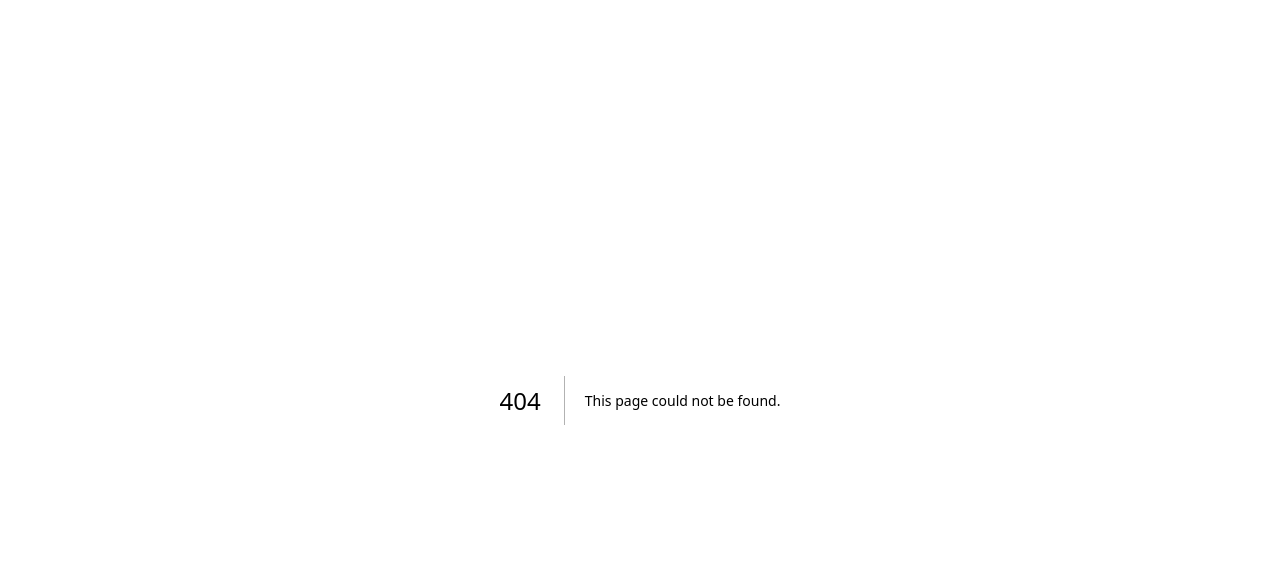
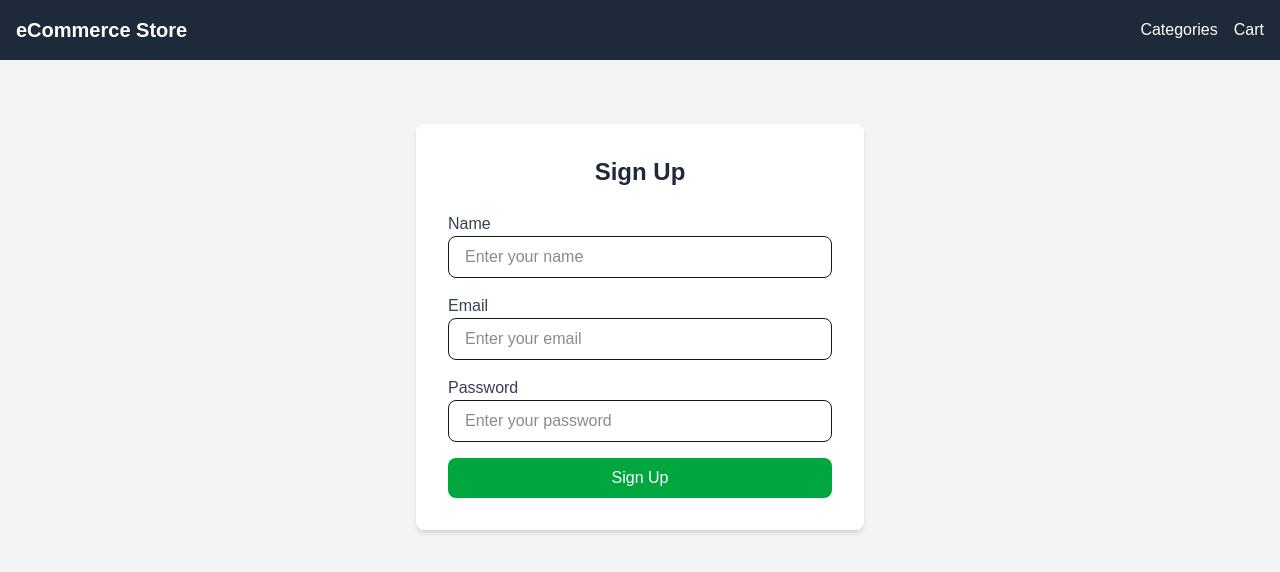
Before and after one commit to Camrahd/ecommerce-frontend, a Next.js app: page /signup in a window 1280 px wide. Before the commit this address had no page. Shown: the top 572 px of the page. Built offline with nearby package versions, Linux system fonts and the light colour scheme.

Commit message:
basic login and Signup page created

```diff
--- /dev/null
+++ b/app/login/page.tsx
@@ -0,0 +1,47 @@
+// app/login/page.tsx
+import Navbar from "@/components/Navbar";
+
+export default function LoginPage() {
+  return (
+    <div className="min-h-screen bg-gray-100">
+      <Navbar />
+      <div className="container mx-auto px-4 py-16 flex justify-center">
+        <div className="bg-white p-8 rounded-lg shadow-md w-full max-w-md">
+          <h2 className="text-2xl font-bold text-gray-800 mb-6 text-center">
+            Login
+          </h2>
+          <form className="space-y-4">
+            <div>
+              <label htmlFor="email" className="block text-gray-700">
+                Email
+              </label>
+              <input
+                type="email"
+                id="email"
+                className="w-full px-4 py-2 border rounded-lg focus:outline-none focus:ring-2 focus:ring-blue-600"
+                placeholder="Enter your email"
+              />
+            </div>
+            <div>
+              <label htmlFor="password" className="block text-gray-700">
+                Password
+              </label>
+              <input
+                type="password"
+                id="password"
+                className="w-full px-4 py-2 border rounded-lg focus:outline-none focus:ring-2 focus:ring-blue-600"
+                placeholder="Enter your password"
+              />
+            </div>
+            <button
+              type="submit"
+              className="w-full px-4 py-2 bg-blue-600 text-white rounded-lg hover:bg-blue-700 transition"
+            >
+              Login
+            </button>
+          </form>
+        </div>
+      </div>
+    </div>
+  );
+}
--- a/app/page.tsx
+++ b/app/page.tsx
@@ -1,103 +1,36 @@
-import Image from "next/image";
+// app/page.tsx
+import Navbar from "@/components/Navbar";
+import Link from "next/link";
 
 export default function Home() {
   return (
-    <div className="grid grid-rows-[20px_1fr_20px] items-center justify-items-center min-h-screen p-8 pb-20 gap-16 sm:p-20 font-[family-name:var(--font-geist-sans)]">
-      <main className="flex flex-col gap-[32px] row-start-2 items-center sm:items-start">
-        <Image
-          className="dark:invert"
-          src="/next.svg"
-          alt="Next.js logo"
-          width={180}
-          height={38}
-          priority
-        />
-        <ol className="list-inside list-decimal text-sm/6 text-center sm:text-left font-[family-name:var(--font-geist-mono)]">
-          <li className="mb-2 tracking-[-.01em]">
-            Get started by editing{" "}
-            <code className="bg-black/[.05] dark:bg-white/[.06] px-1 py-0.5 rounded font-[family-name:var(--font-geist-mono)] font-semibold">
-              app/page.tsx
-            </code>
-            .
-          </li>
-          <li className="tracking-[-.01em]">
-            Save and see your changes instantly.
-          </li>
-        </ol>
+    <div className="min-h-screen bg-gray-100">
+      {/* Navbar */}
+      <Navbar />
 
-        <div className="flex gap-4 items-center flex-col sm:flex-row">
-          <a
-            className="rounded-full border border-solid border-transparent transition-colors flex items-center justify-center bg-foreground text-background gap-2 hover:bg-[#383838] dark:hover:bg-[#ccc] font-medium text-sm sm:text-base h-10 sm:h-12 px-4 sm:px-5 sm:w-auto"
-            href="https://vercel.com/new?utm_source=create-next-app&utm_medium=appdir-template-tw&utm_campaign=create-next-app"
-            target="_blank"
-            rel="noopener noreferrer"
+      {/* Hero Section */}
+      <div className="container mx-auto px-4 py-16 flex flex-col items-center justify-center">
+        <h1 className="text-4xl font-bold text-gray-800 mb-4">
+          Welcome to Our eCommerce Store
+        </h1>
+        <p className="text-lg text-gray-600 mb-8">
+          Discover the best deals on Electronics, Clothes, and Food!
+        </p>
+        <div className="flex gap-4">
+          <Link
+            href="/login"
+            className="px-6 py-3 bg-blue-600 text-white rounded-lg hover:bg-blue-700 transition"
           >
-            <Image
-              className="dark:invert"
-              src="/vercel.svg"
-              alt="Vercel logomark"
-              width={20}
-              height={20}
-            />
-            Deploy now
-          </a>
-          <a
-            className="rounded-full border border-solid border-black/[.08] dark:border-white/[.145] transition-colors flex items-center justify-center hover:bg-[#f2f2f2] dark:hover:bg-[#1a1a1a] hover:border-transparent font-medium text-sm sm:text-base h-10 sm:h-12 px-4 sm:px-5 w-full sm:w-auto md:w-[158px]"
-            href="https://nextjs.org/docs?utm_source=create-next-app&utm_medium=appdir-template-tw&utm_campaign=create-next-app"
-            target="_blank"
-            rel="noopener noreferrer"
+            Login
+          </Link>
+          <Link
+            href="/signup"
+            className="px-6 py-3 bg-green-600 text-white rounded-lg hover:bg-green-700 transition"
           >
-            Read our docs
-          </a>
+            Sign Up
+          </Link>
         </div>
-      </main>
-      <footer className="row-start-3 flex gap-[24px] flex-wrap items-center justify-center">
-        <a
-          className="flex items-center gap-2 hover:underline hover:underline-offset-4"
-          href="https://nextjs.org/learn?utm_source=create-next-app&utm_medium=appdir-template-tw&utm_campaign=create-next-app"
-          target="_blank"
-          rel="noopener noreferrer"
-        >
-          <Image
-            aria-hidden
-            src="/file.svg"
-            alt="File icon"
-            width={16}
-            height={16}
-          />
-          Learn
-        </a>
-        <a
-          className="flex items-center gap-2 hover:underline hover:underline-offset-4"
-          href="https://vercel.com/templates?framework=next.js&utm_source=create-next-app&utm_medium=appdir-template-tw&utm_campaign=create-next-app"
-          target="_blank"
-          rel="noopener noreferrer"
-        >
-          <Image
-            aria-hidden
-            src="/window.svg"
-            alt="Window icon"
-            width={16}
-            height={16}
-          />
-          Examples
-        </a>
-        <a
-          className="flex items-center gap-2 hover:underline hover:underline-offset-4"
-          href="https://nextjs.org?utm_source=create-next-app&utm_medium=appdir-template-tw&utm_campaign=create-next-app"
-          target="_blank"
-          rel="noopener noreferrer"
-        >
-          <Image
-            aria-hidden
-            src="/globe.svg"
-            alt="Globe icon"
-            width={16}
-            height={16}
-          />
-          Go to nextjs.org →
-        </a>
-      </footer>
+      </div>
     </div>
   );
 }
--- /dev/null
+++ b/app/signup/page.tsx
@@ -0,0 +1,58 @@
+// app/signup/page.tsx
+import Navbar from "@/components/Navbar";
+
+export default function SignupPage() {
+  return (
+    <div className="min-h-screen bg-gray-100">
+      <Navbar />
+      <div className="container mx-auto px-4 py-16 flex justify-center">
+        <div className="bg-white p-8 rounded-lg shadow-md w-full max-w-md">
+          <h2 className="text-2xl font-bold text-gray-800 mb-6 text-center">
+            Sign Up
+          </h2>
+          <form className="space-y-4">
+            <div>
+              <label htmlFor="name" className="block text-gray-700">
+                Name
+              </label>
+              <input
+                type="text"
+                id="name"
+                className="w-full px-4 py-2 border rounded-lg focus:outline-none focus:ring-2 focus:ring-green-600"
+                placeholder="Enter your name"
+              />
+            </div>
+            <div>
+              <label htmlFor="email" className="block text-gray-700">
+                Email
+              </label>
+              <input
+                type="email"
+                id="email"
+                className="w-full px-4 py-2 border rounded-lg focus:outline-none focus:ring-2 focus:ring-green-600"
+                placeholder="Enter your email"
+              />
+            </div>
+            <div>
+              <label htmlFor="password" className="block text-gray-700">
+                Password
+              </label>
+              <input
+                type="password"
+                id="password"
+                className="w-full px-4 py-2 border rounded-lg focus:outline-none focus:ring-2 focus:ring-green-600"
+                placeholder="Enter your password"
+              />
+            </div>
+            <button
+              type="submit"
+              className="w-full px-4 py-2 bg-green-600 text-white rounded-lg hover:bg-green-700 transition"
+            >
+              Sign Up
+            </button>
+          </form>
+        </div>
+      </div>
+    </div>
+  );
+}
--- /dev/null
+++ b/components/Navbar.tsx
@@ -0,0 +1,22 @@
+// components/Navbar.tsx
+import Link from "next/link";
+
+export default function Navbar() {
+  return (
+    <nav className="bg-gray-800 p-4">
+      <div className="container mx-auto flex justify-between items-center">
+        <Link href="/" className="text-white text-xl font-bold">
+          eCommerce Store
+        </Link>
+        <div className="space-x-4">
+          <Link href="/categories" className="text-white hover:text-gray-300">
+            Categories
+          </Link>
+          <Link href="/cart" className="text-white hover:text-gray-300">
+            Cart
+          </Link>
+        </div>
+      </div>
+    </nav>
+  );
+}
```
